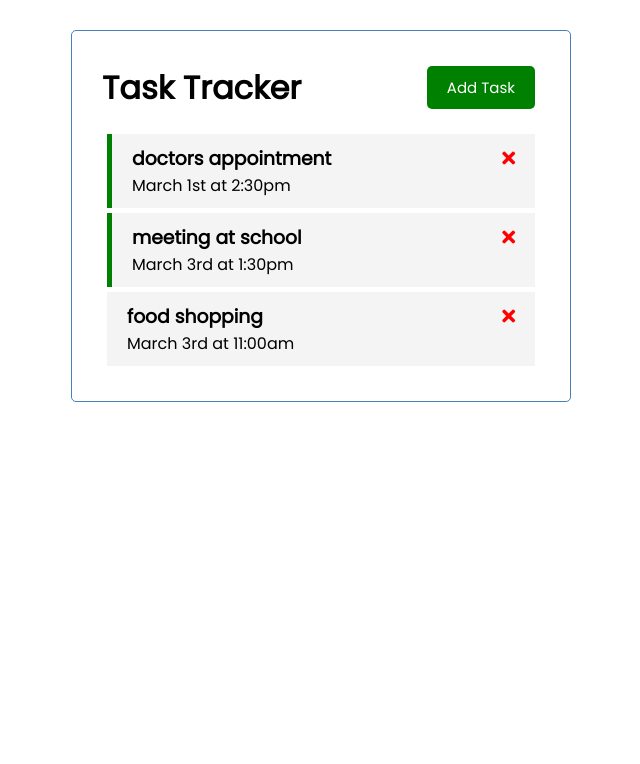
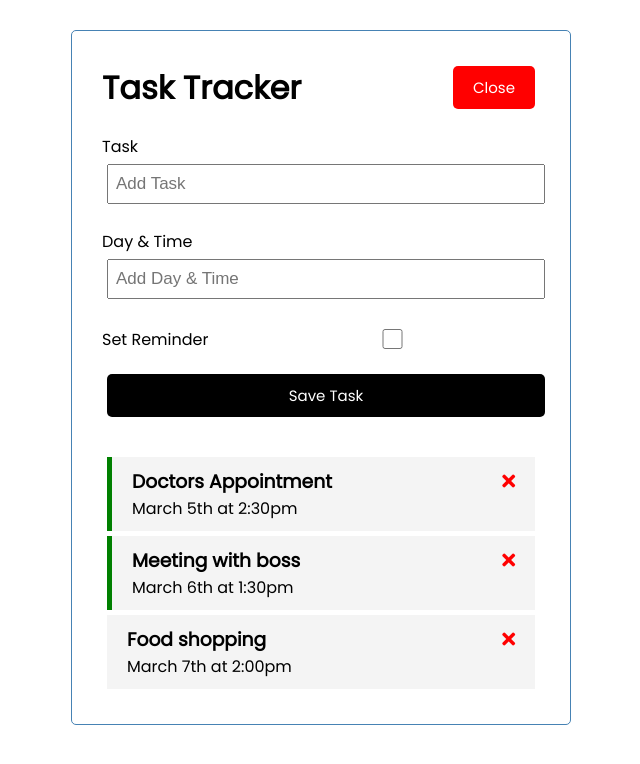
Before and after one commit to epath2c/vue-todo-demo, a Vue app: page / in a window 1280 px wide. Shown: the top 764 px of the page, without its empty margins (319-959 px from the left). Built offline with nearby package versions, Linux system fonts and the light colour scheme; data requests are answered from the project's data file.

Commit message:
fetch data from database

```diff
--- a/src/App.vue
+++ b/src/App.vue
@@ -33,7 +33,7 @@ export default {
   data() {
     return {
       tasks: [],
-      showAddTask: false,
+      showAddTask: true,
     };
   },
   methods: {
@@ -54,28 +54,14 @@ export default {
     toggleAddTask() {
       this.showAddTask = !this.showAddTask;
     },
+    async fetchTasks() {
+      const res = await fetch('http://localhost:5000/tasks');
+      const data = await res.json();
+      return data;
+    },
   },
-  created() {
-    this.tasks = [
-      {
-        id: 1,
-        text: 'doctors appointment',
-        day: 'March 1st at 2:30pm',
-        reminder: true,
-      },
-      {
-        id: 2,
-        text: 'meeting at school',
-        day: 'March 3rd at 1:30pm',
-        reminder: true,
-      },
-      {
-        id: 3,
-        text: 'food shopping',
-        day: 'March 3rd at 11:00am',
-        reminder: false,
-      },
-    ];
+  async created() {
+    this.tasks = await this.fetchTasks();
   },
 };
 </script>
```
